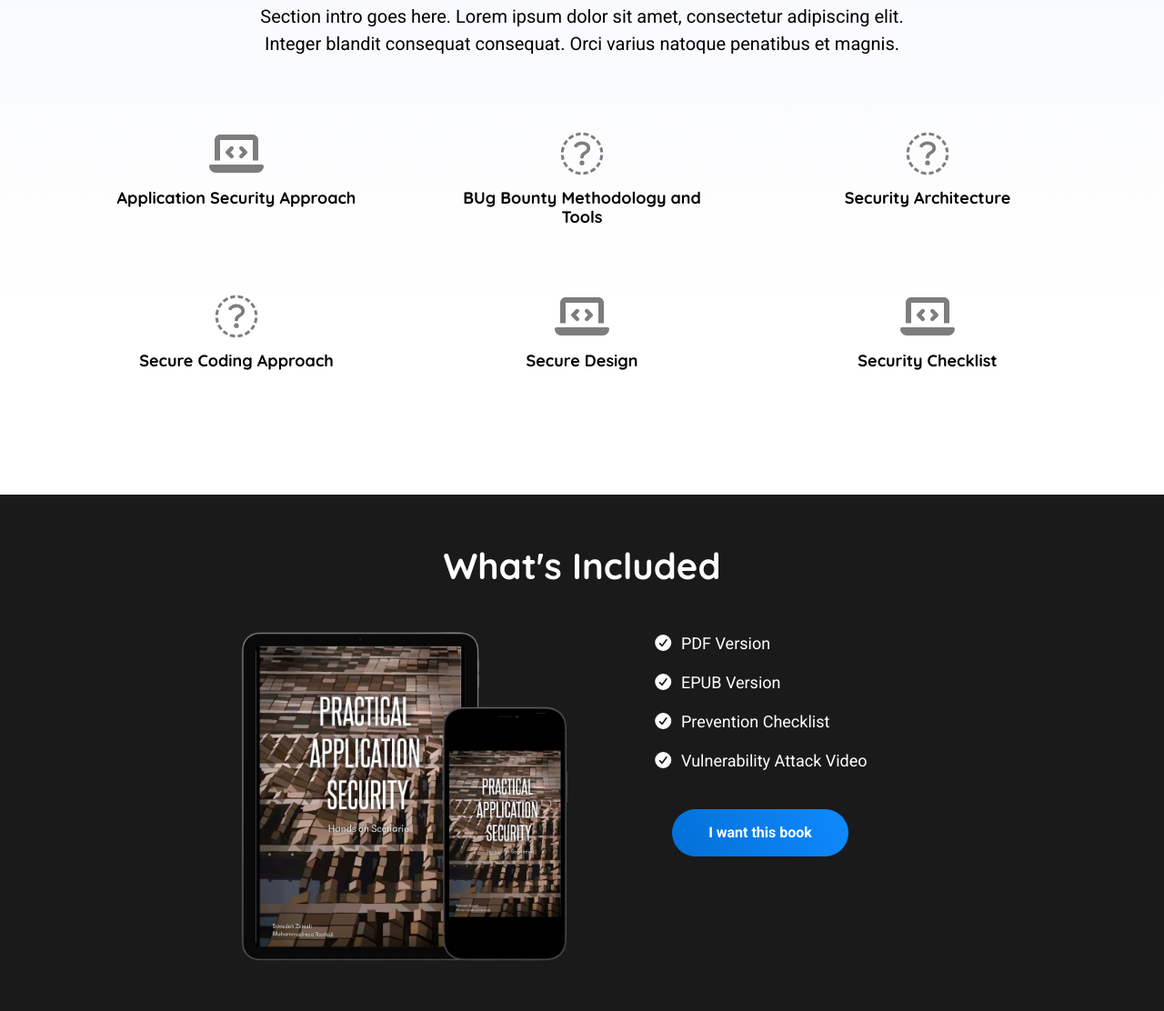
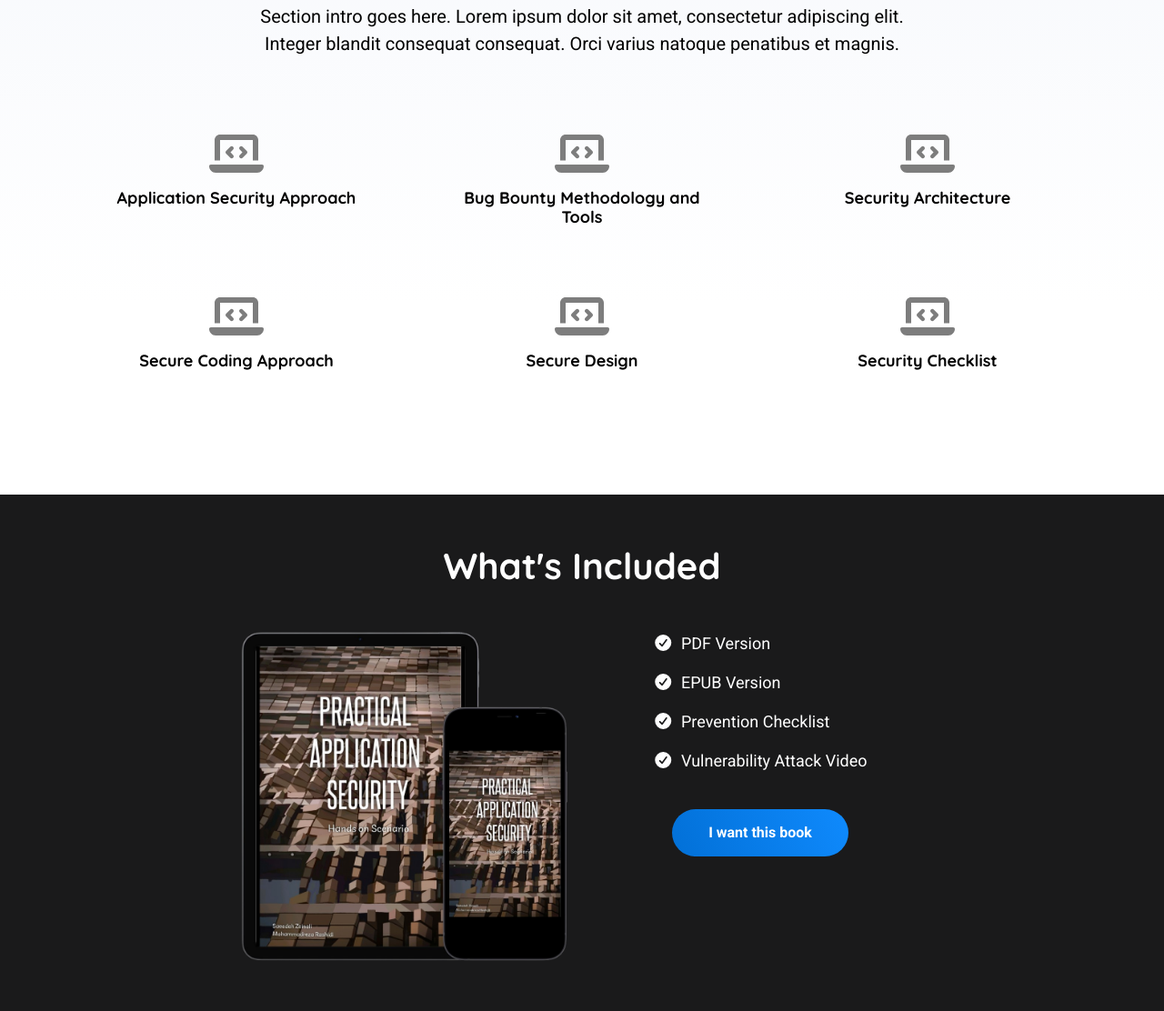
Before and after one commit to csslpman/csslpman.github.io, a plain HTML site: page index.html in a window 1280 px wide. Shown: the part 819-1931 px from the top of the page at 91% size. Drawn offline with Linux system fonts and the light colour scheme.

Commit message:
Update index.html

```diff
--- a/index.html
+++ b/index.html
@@ -263,8 +263,8 @@ h1, .h1, h2, .h2, h3, .h3, h4, .h4, h5, .h5, h6, .h6 {
 			    <div class="item col-12 col-md-6 col-lg-4">
 				    <div class="item-inner p-3 p-lg-4">
 					    <div class="item-header mb-3">
-						    <div class="item-icon"><i class="fab fa-laptop-code"></i></div>
-						    <h3 class="item-heading" style="color: black;">BUg Bounty Methodology and Tools</h3>
+						    <div class="item-icon"><i class="fas fa-laptop-code"></i></div>
+						    <h3 class="item-heading" style="color: black;">Bug Bounty Methodology and Tools</h3>
 					    </div><!--//item-heading-->
 					    <div class="item-desc" style="color: black;">
 
@@ -274,7 +274,7 @@ h1, .h1, h2, .h2, h3, .h3, h4, .h4, h5, .h5, h6, .h6 {
 			    <div class="item col-12 col-md-6 col-lg-4">
 				    <div class="item-inner p-3 p-lg-4">
 					    <div class="item-header mb-3">
-						    <div class="item-icon"><i class="fab fa-laptop-code"></i></div>
+						    <div class="item-icon"><i class="fas fa-laptop-code"></i></div>
 						    <h3 class="item-heading" style="color: black;">Security Architecture</h3>
 					    </div><!--//item-heading-->
 					    <div class="item-desc" style="color: black;">
@@ -285,7 +285,7 @@ h1, .h1, h2, .h2, h3, .h3, h4, .h4, h5, .h5, h6, .h6 {
 			    <div class="item col-12 col-md-6 col-lg-4">
 				    <div class="item-inner p-3 p-lg-4">
 					    <div class="item-header mb-3">
-						    <div class="item-icon"><i class="fab fa-laptop-code"></i></div>
+						    <div class="item-icon"><i class="fas fa-laptop-code"></i></div>
 						    <h3 class="item-heading" style="color: black;">Secure Coding Approach</h3>
 					    </div><!--//item-heading-->
 					    <div class="item-desc" style="color: black;">
@@ -348,7 +348,6 @@ h1, .h1, h2, .h2, h3, .h3, h4, .h4, h5, .h5, h6, .h6 {
 	    <div class="container">
 		    <h2 class="section-heading text-center mb-4">Who This Book Is For</h2>
 		    <div class="section-intro single-col-max mx-auto text-center mb-5">
-			    List your target readers in this section and back up with reviews. Lorem ipsum dolor sit amet, consectetur adipiscing elit. Proin sodales sit amet neque sit amet molestie. Vivamus hendrerit nisi condimentum erat tempus, vitae accumsan odio euismod.
 		    </div><!--//section-intro-->
 		    <div class="audience mx-auto">
 			    <div class="item row gx-3">
```
